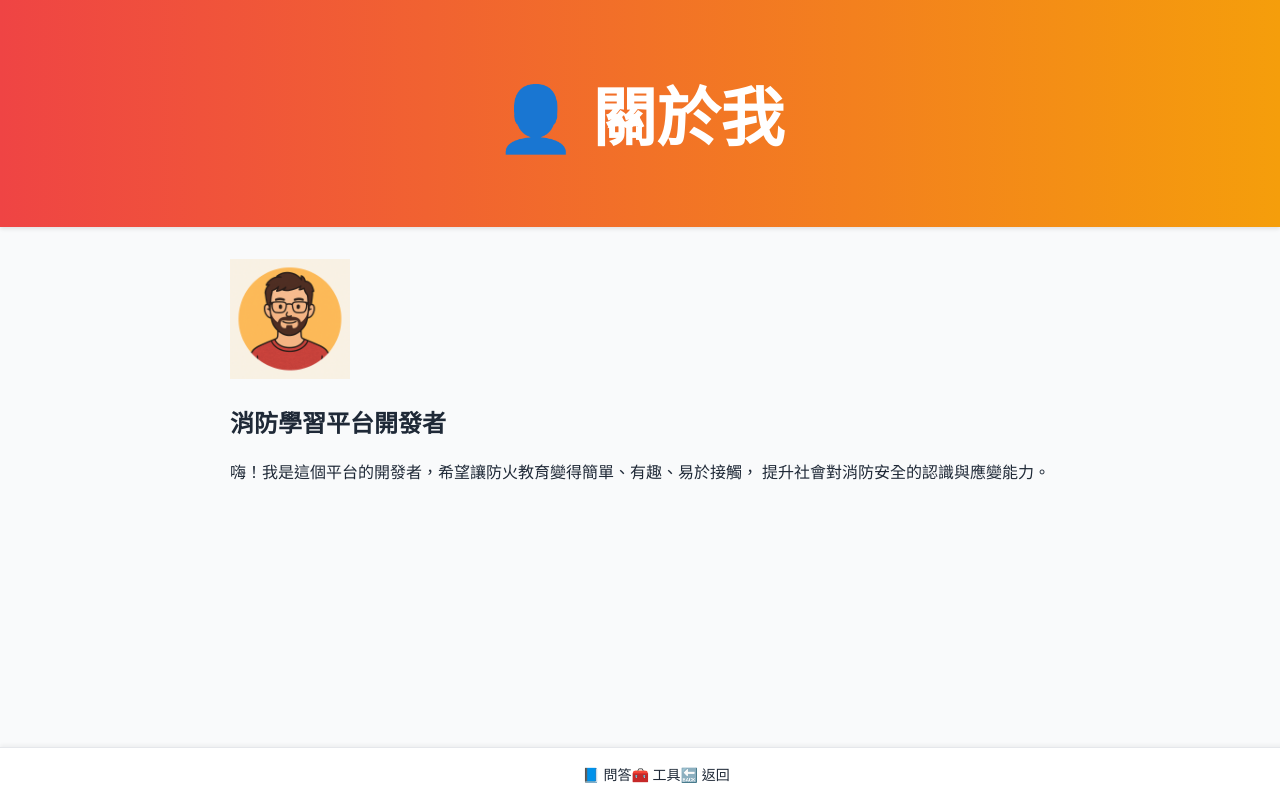
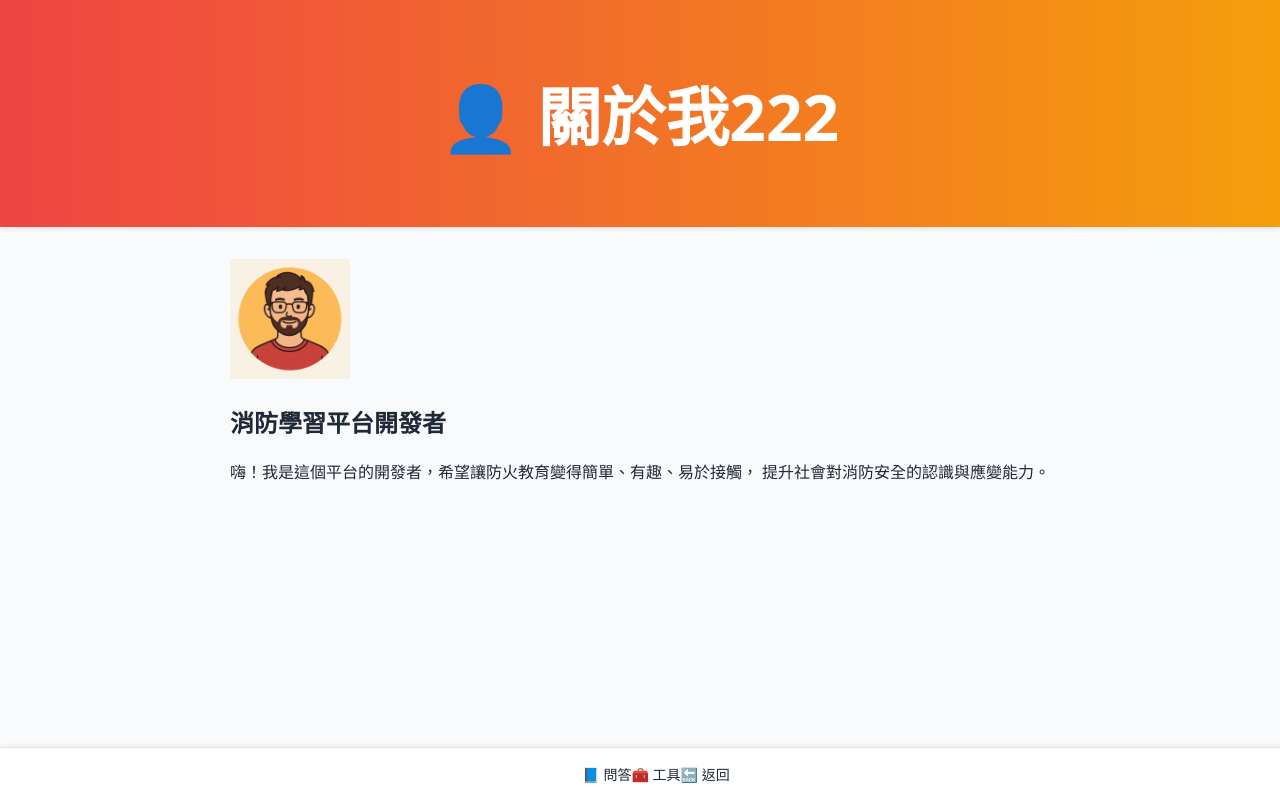
Before and after one commit to shing1223/fire-knowledge-app, a Next.js app: page /about in a window 1280 px wide. Built offline with nearby package versions, Linux system fonts and the light colour scheme.

Commit message:
Update about.tsx

```diff
--- a/pages/about.tsx
+++ b/pages/about.tsx
@@ -6,7 +6,7 @@ const AboutPage = () => {
     <div className="flex flex-col justify-between min-h-screen">
       {/* Header */}
       <header className="py-6 text-center bg-white shadow">
-        <h1 className="text-4xl font-extrabold text-red-600">👤 關於我</h1>
+        <h1 className="text-4xl font-extrabold text-red-600">👤 關於我222</h1>
       </header>
 
       {/* Main */}
```
